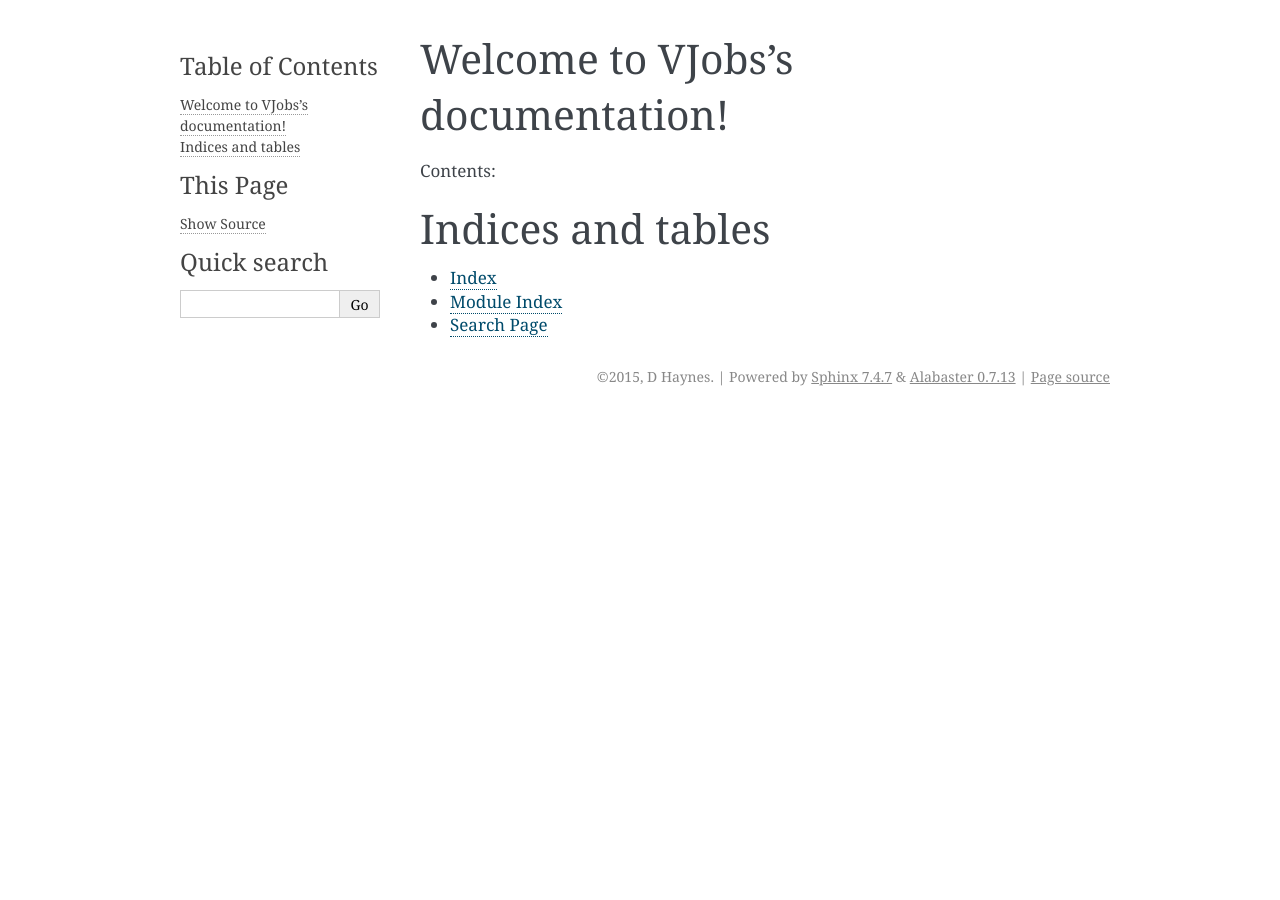
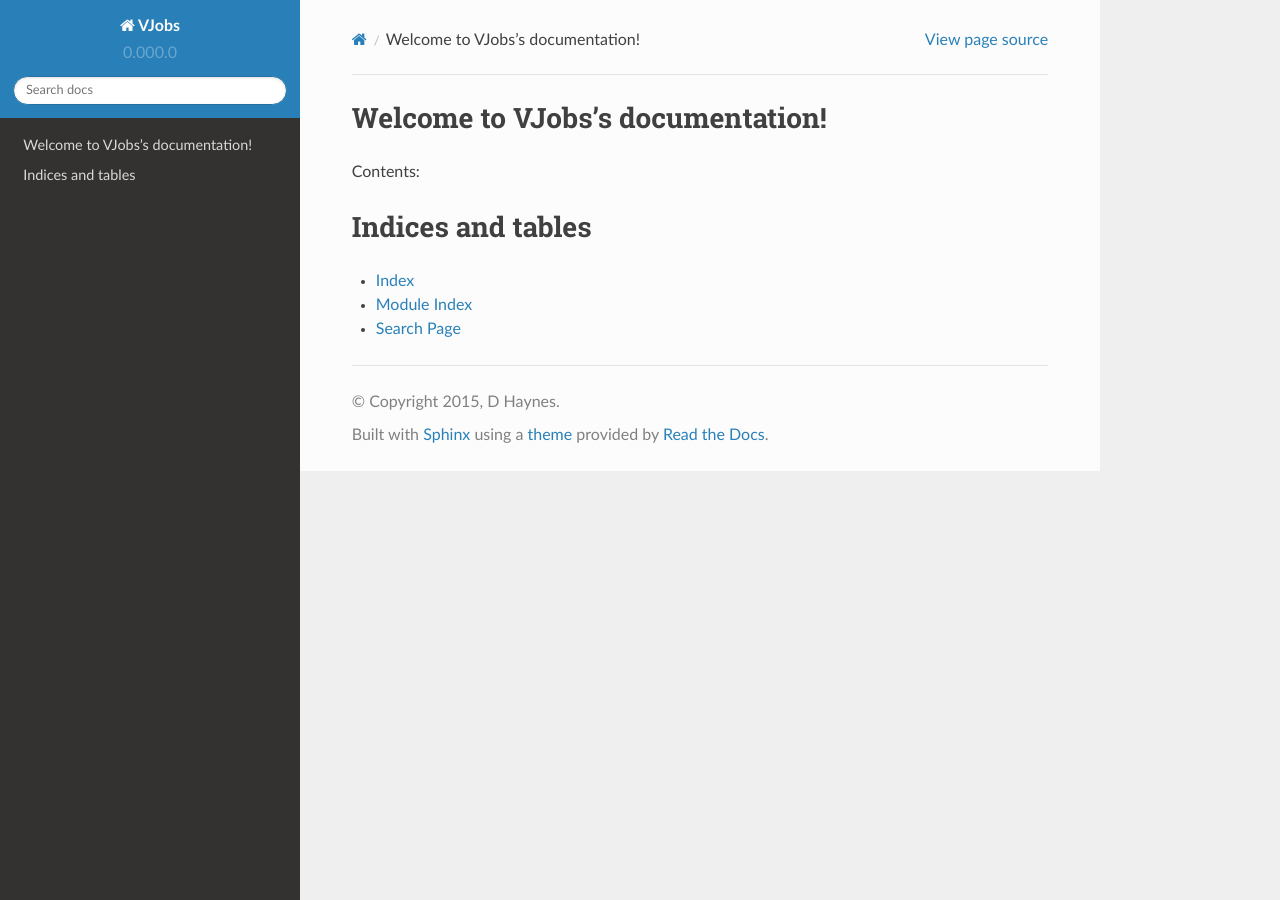
Before and after one commit to UKCloud/maloja, a Sphinx documentation site: the page built from vjobs/doc/index.rst, in a window 1280 px wide. Built offline with Sphinx 7.4.7 and the Read the Docs theme 2.0.0, drawn with Linux system fonts in a browser that asks for light colours; part of the change alters nothing that is shown.

Commit message:
Sphinx initial config.

```diff
--- a/vjobs/doc/conf.py
+++ b/vjobs/doc/conf.py
@@ -16,6 +16,17 @@
 import sys
 import os
 import shlex
+
+try:
+    import pkg_resources
+    sys.path.append(os.path.abspath(os.path.join(
+        pkg_resources.resource_filename("vjobs", ""),
+        "..")
+    ))
+except ImportError:
+    sys.path.append(os.path.abspath(os.path.join("..", "..")))
+
+import vjobs
 
 # If extensions (or modules to document with autodoc) are in another directory,
 # add these directories to sys.path here. If the directory is relative to the
@@ -60,9 +71,9 @@ author = 'D Haynes'
 # built documents.
 #
 # The short X.Y version.
-version = '0.0.0'
+version = vjobs.__version__
 # The full version, including alpha/beta/rc tags.
-release = '0.0.0'
+release = version
 
 # The language for content autogenerated by Sphinx. Refer to documentation
 # for a list of supported languages.
@@ -114,6 +125,16 @@ todo_include_todos = True
 # The theme to use for HTML and HTML Help pages.  See the documentation for
 # a list of builtin themes.
 html_theme = 'alabaster'
+
+# More elaborate themes are commented out
+# on_rtd is whether we are on readthedocs.org
+
+on_rtd = os.environ.get("READTHEDOCS", None) == "True"
+
+if not on_rtd:  # only import and set the theme if we're building docs locally
+    import sphinx_rtd_theme
+    html_theme = "sphinx_rtd_theme"
+    html_theme_path = [sphinx_rtd_theme.get_html_theme_path()]
 
 # Theme options are theme-specific and customize the look and feel of a theme
 # further.  For a list of options available for each theme, see the
```
